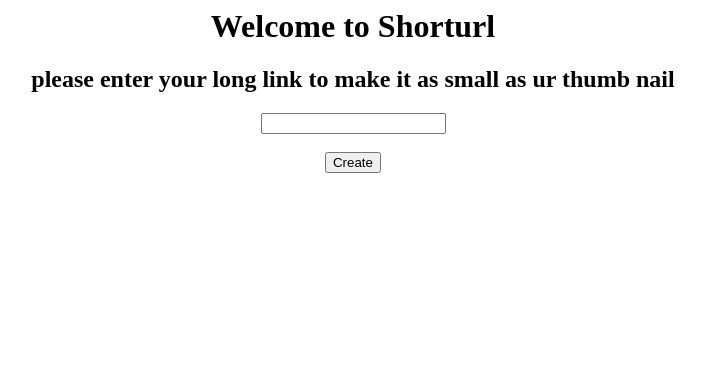
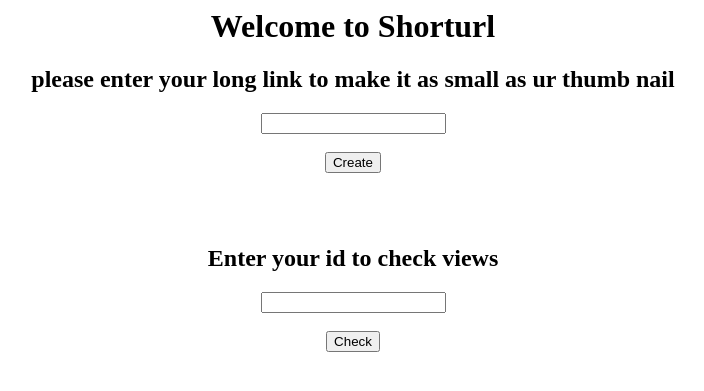
Before and after one commit to yah04dev/Shorturl_server, a Flask app: page /index in a window 1280 px wide. Shown: the top 391 px of the page, without its empty margins (287-991 px from the left). Run offline with Flask 3, Linux system fonts and the light colour scheme.

Commit message:
Add files via upload

```diff
--- a/app.py
+++ b/app.py
@@ -46,5 +46,15 @@ def redirection(x):
     connection.commit()
     connection.close()
     return redirect(link)
+@app.route('/check')
+def check():
+    id = request.args.get('id')
+    cursor.execute('SELECT LV FROM links WHERE id =?', (id,) )
+    lv = cursor.fetchone()
+    cursor.execute('SELECT VT FROM links WHERE id =?', (id,) )
+    vt = cursor.fetchone()
+    data=["id",id,"totalVisite",vt,"LastVisite",lv]
+    connection.close()
+    return render_template('view.html',data=data)
 
 app.run(debug=True)
--- a/templates/index.html
+++ b/templates/index.html
@@ -4,8 +4,16 @@
 <center><h2>please enter your long link to make it as small as ur thumb nail</h2></center>
 <center>  <form action="/create" method="get">
   <input type="text" id="link" name="link"><br><br>
-  <input type="submit" value="Create"></center>
+  <input type="submit" value="Create">
 </form>
+</center>
+</br></br>
+<center><h2>Enter your id to check views</h2></center>
+<center>  <form action="/check" method="get">
+  <input type="text" id="id" name="id"><br><br>
+  <input type="submit" value="Check">
 </form>
+</center>
+
 </body>
 </html>
--- /dev/null
+++ b/templates/view.html
@@ -0,0 +1,5 @@
+<html>
+<body>
+<center>{{data}}</center>
+</body>
+</html>
```
Also changed, not shown: links.db, templates/created.html (line endings or trailing spaces).
